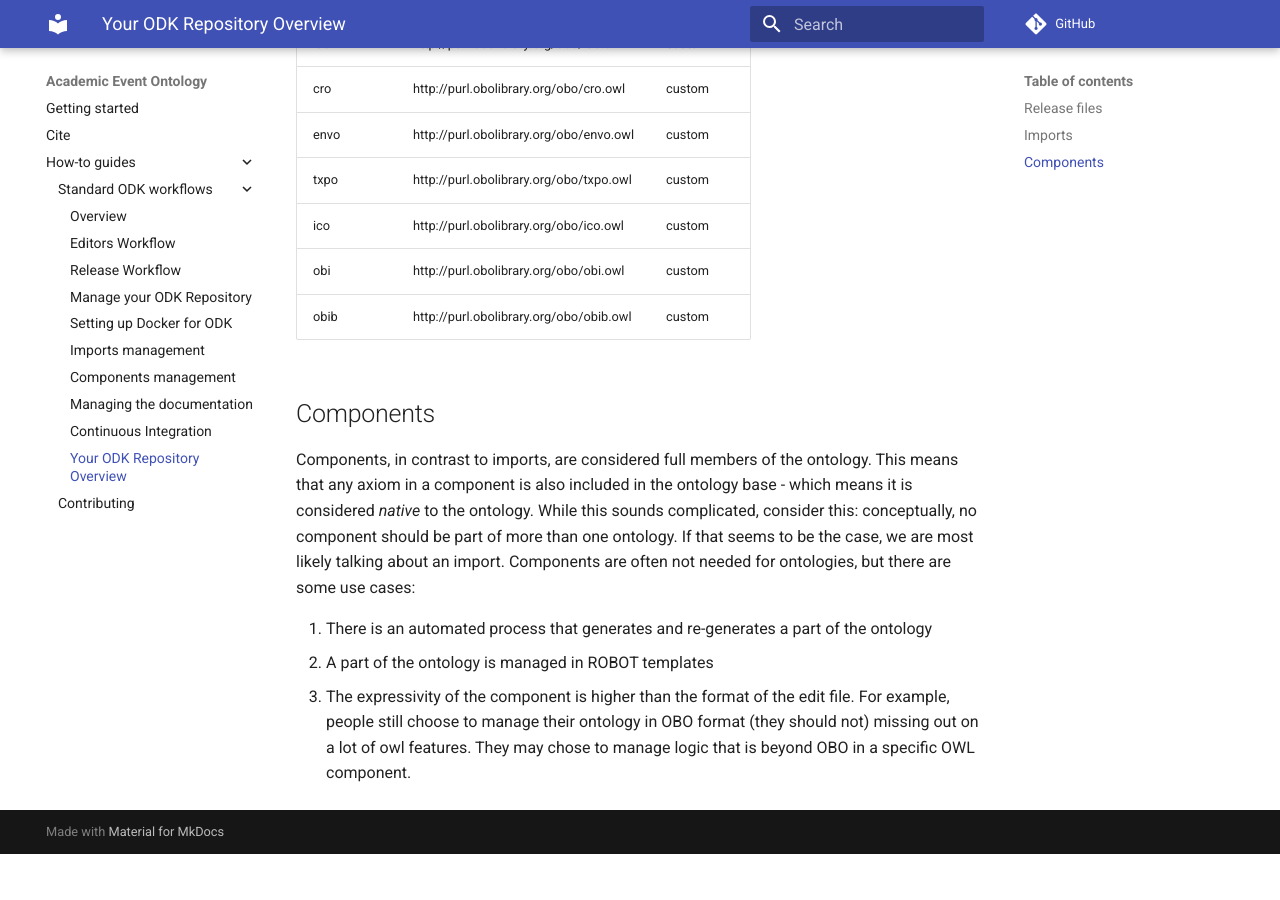
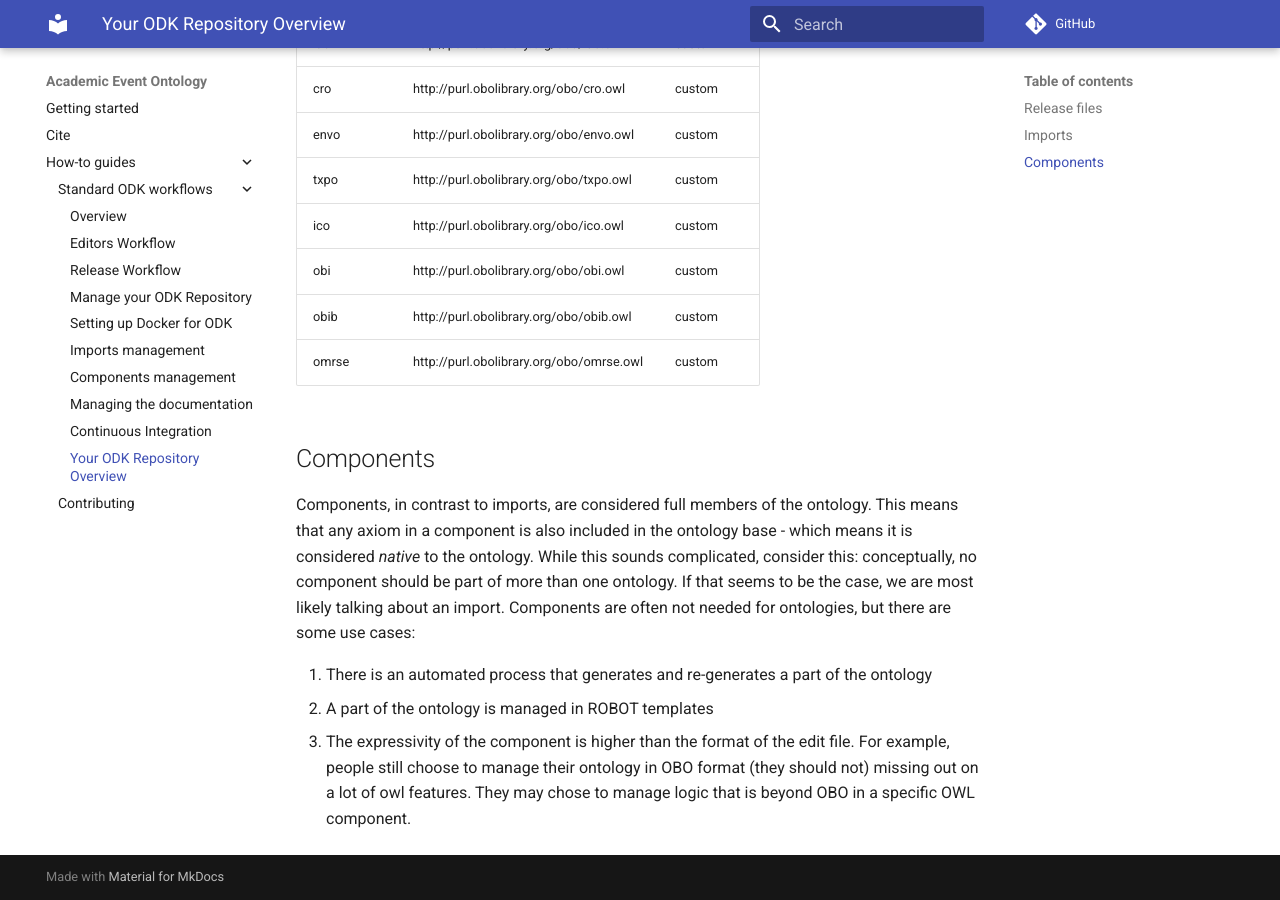
Before and after one commit to tibonto/aeon, an MkDocs documentation site: the page built from docs/odk-workflows/RepositoryFileStructure.md, in a window 1280 px wide and 900 px high, scrolled down 868 px. Built offline with MkDocs 1.6.1 and Material for MkDocs 9.7.7, drawn with Linux system fonts in a browser that asks for light colours; comment, search, counter and statistics services are not loaded; before the commit the page ends 1722 px from its top, so only the background shows below that.

Commit message:
add OMRSE general roles import module

```diff
--- a/docs/odk-workflows/RepositoryFileStructure.md
+++ b/docs/odk-workflows/RepositoryFileStructure.md
@@ -26,6 +26,7 @@
 | ico | http://purl.obolibrary.org/obo/ico.owl | custom |
 | obi | http://purl.obolibrary.org/obo/obi.owl | custom |
 | obib | http://purl.obolibrary.org/obo/obib.owl | custom |
+| omrse | http://purl.obolibrary.org/obo/omrse.owl | custom |
 
 ## Components
 Components, in contrast to imports, are considered full members of the ontology. This means that any axiom in a component is also included in the ontology base - which means it is considered _native_ to the ontology. While this sounds complicated, consider this: conceptually, no component should be part of more than one ontology. If that seems to be the case, we are most likely talking about an import. Components are often not needed for ontologies, but there are some use cases:
--- a/src/ontology/aeon-odk.yaml
+++ b/src/ontology/aeon-odk.yaml
@@ -79,6 +79,8 @@
     module_type: custom
   - id: obib
     module_type: custom
+  - id: omrse
+    module_type: custom
   rebuild_if_source_changes: true
   release_imports: false
   slme_individuals: include
```
Also changed, not shown: 6 other files.
